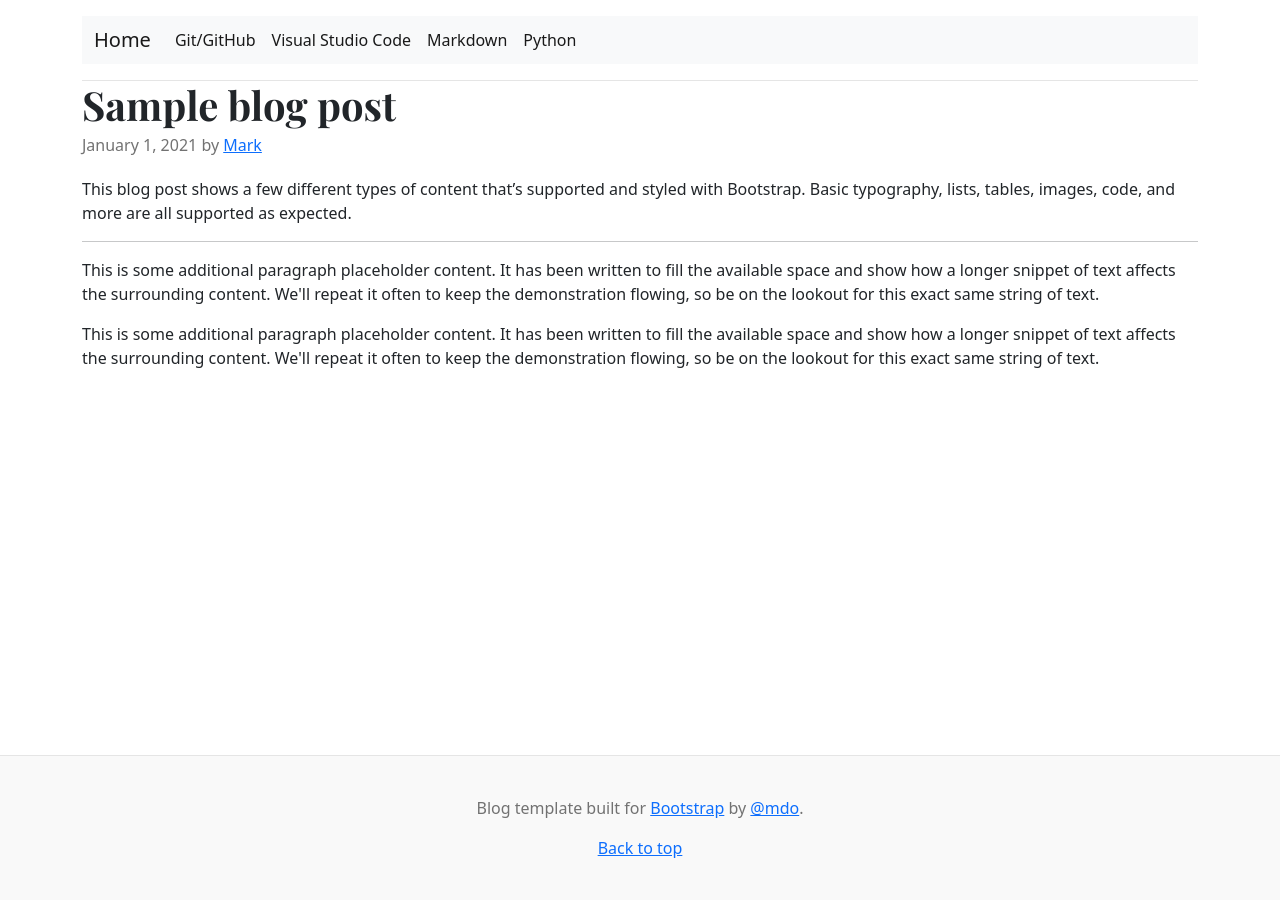
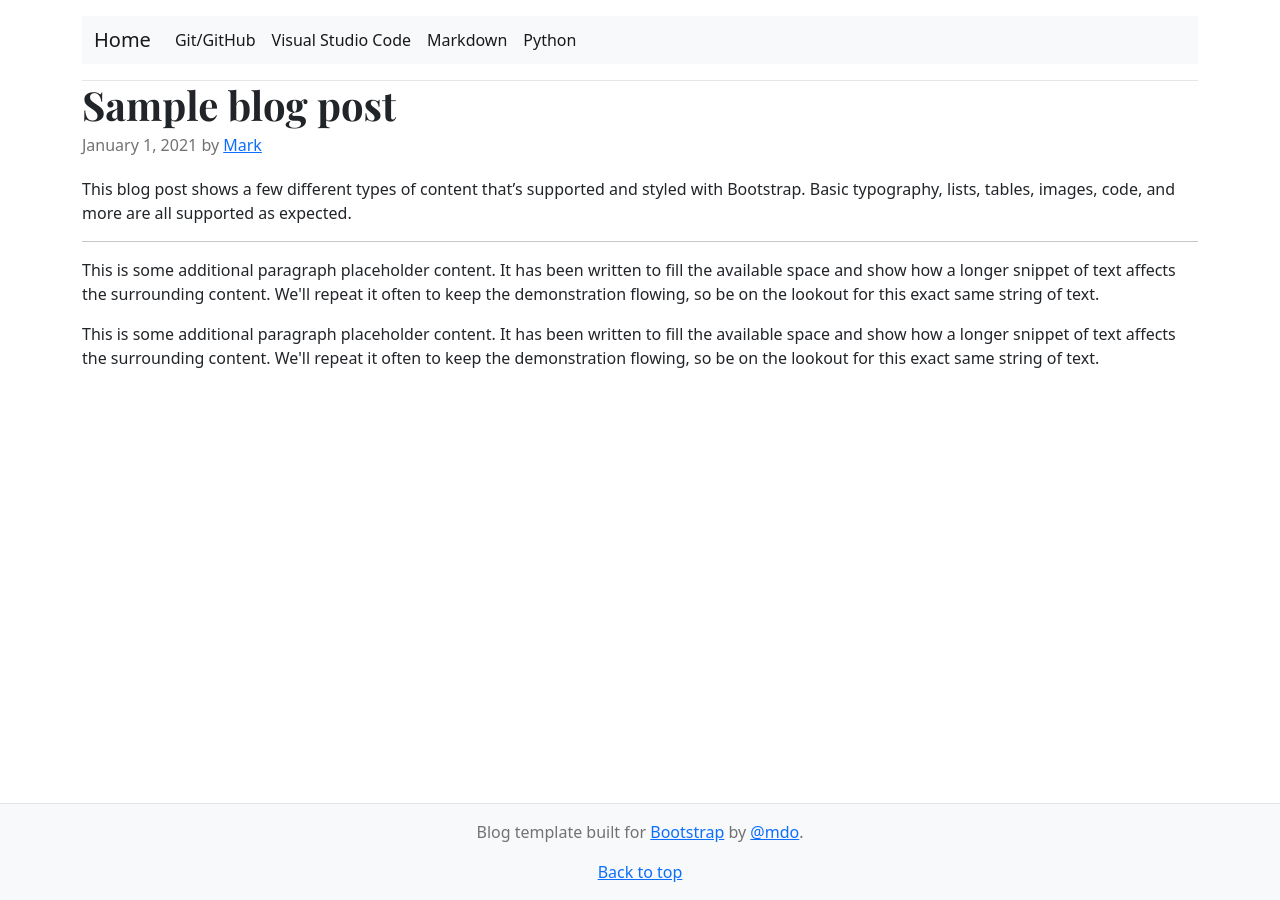
Before and after one commit to ConradoAlmeida/cheatsheets, a Jekyll site: the page built from index.html, in a window 1280 px wide. Built offline with Jekyll 4.4.1, drawn with Linux system fonts in a browser that asks for light colours.

Commit message:
Update default.html

```diff
--- a/_layouts/default.html
+++ b/_layouts/default.html
@@ -67,7 +67,7 @@
 
   </div>
 </main>
-<footer class="blog-footer fixed-bottom">
+<footer class="blog-footer fixed-bottom mt-auto py-3 bg-light">
   <p>Blog template built for <a href="https://getbootstrap.com/">Bootstrap</a> by <a href="https://twitter.com/mdo">@mdo</a>.</p>
   <p>
     <a href="#">Back to top</a>
```
